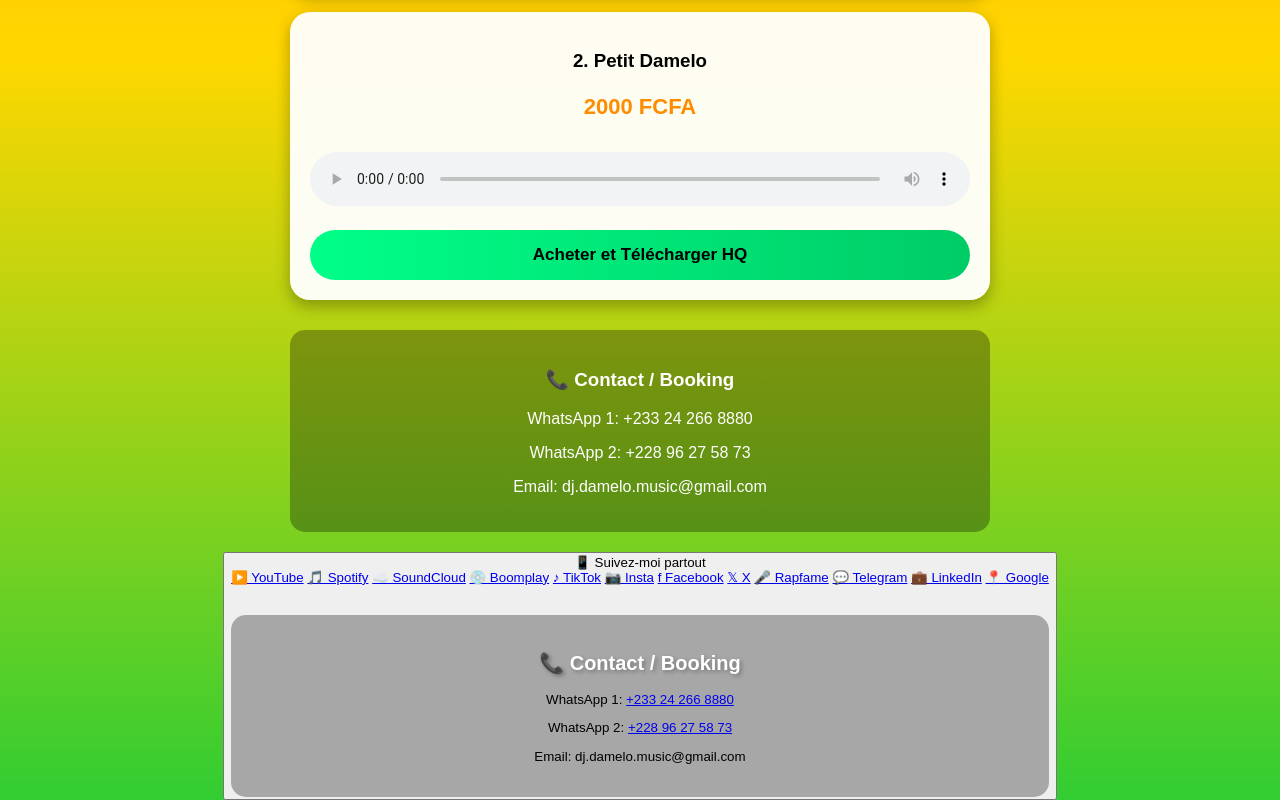
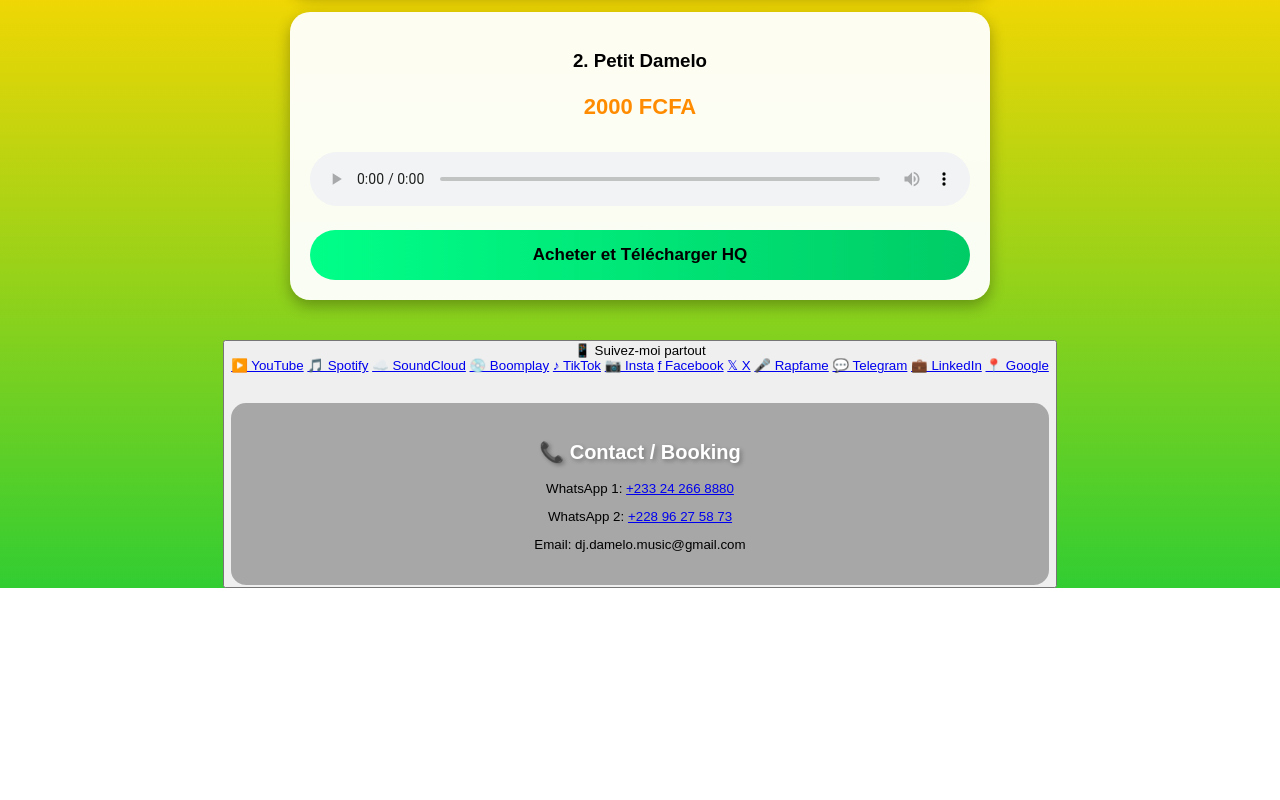
Before and after one commit to djdamelomusic-png/dj-damelo, a plain HTML site: page index.html in a window 1280 px wide. Shown: the part 687-1487 px from the top of the page. After the commit the page ends 1275 px from the top, so only its background shows below. Drawn offline with Linux system fonts and the light colour scheme.

Commit message:
Update index.html

```diff
--- a/index.html
+++ b/index.html
@@ -70,13 +70,6 @@
       </div>
     </div>
 
-    <!-- CONTACT -->
-    <div class="contact">
-      <h3>📞 Contact / Booking</h3>
-      <p>WhatsApp 1: +233 24 266 8880</p>
-      <p>WhatsApp 2: +228 96 27 58 73</p>
-      <p>Email: dj.damelo.music@gmail.com</p>
-    </div>
 
   </div>
 
@@ -122,5 +115,8 @@
       window.open(url, '_blank');
     }
   </script>
+
+
+
 </body>
 </html>
```
